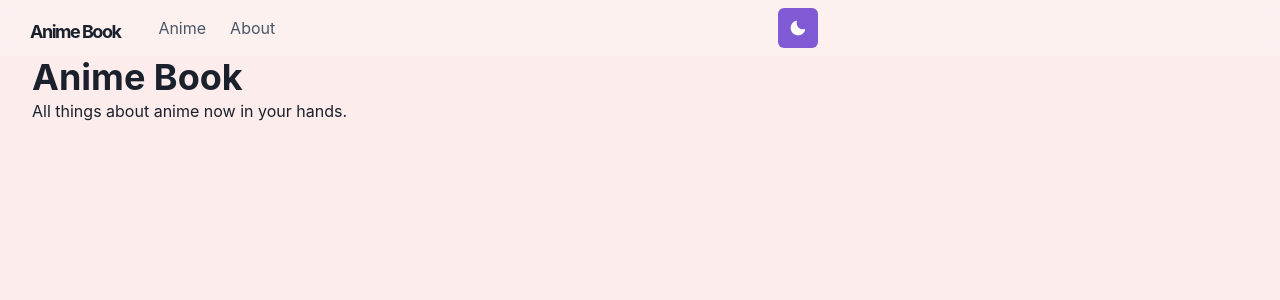
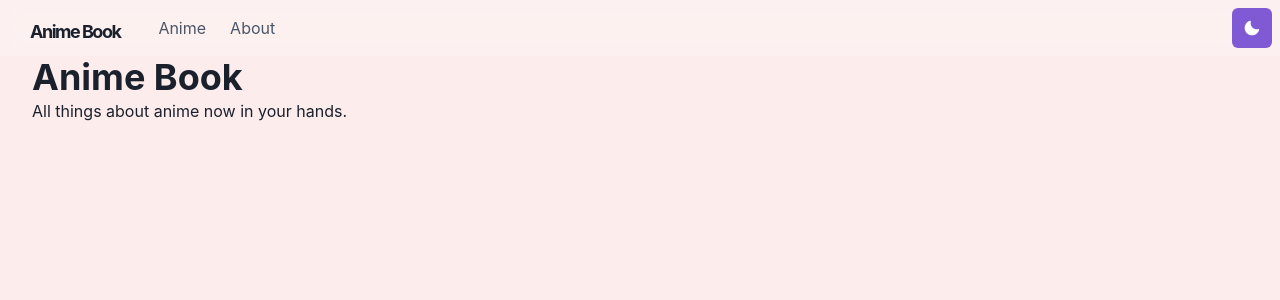
Before and after one commit to wahudamon/anime-book-next, a Next.js app: page / in a window 1280 px wide. Shown: the top 300 px of the page. Built offline with nearby package versions, Linux system fonts and the light colour scheme.

Commit message:
feat: add float property to options and theme toggler button

```diff
--- a/src/components/Navbar.tsx
+++ b/src/components/Navbar.tsx
@@ -50,7 +50,7 @@ export default function Navbar(props) {
       <Container
         display="flex"
         p={2}
-        maxW="full"
+        maxW="container.xl"
         flexWrap="wrap"
         justifyContent="space-between"
       >
@@ -75,9 +75,12 @@ export default function Navbar(props) {
           </LinkItem>
         </Stack>
 
-        <Box flex={1} alignItems="right">
-          <ThemeTogglerButton />
-          <Box ml={2} display={{ base: "inline-block", md: "none" }}>
+        <Box>
+          <Box
+            mx={2}
+            display={{ base: "inline-block", md: "none" }}
+            float="right"
+          >
             <Menu>
               <MenuButton
                 as={IconButton}
@@ -95,6 +98,9 @@ export default function Navbar(props) {
               </MenuList>
             </Menu>
           </Box>
+          <Box float="right">
+            <ThemeTogglerButton />
+          </Box>
         </Box>
       </Container>
     </Box>
```
